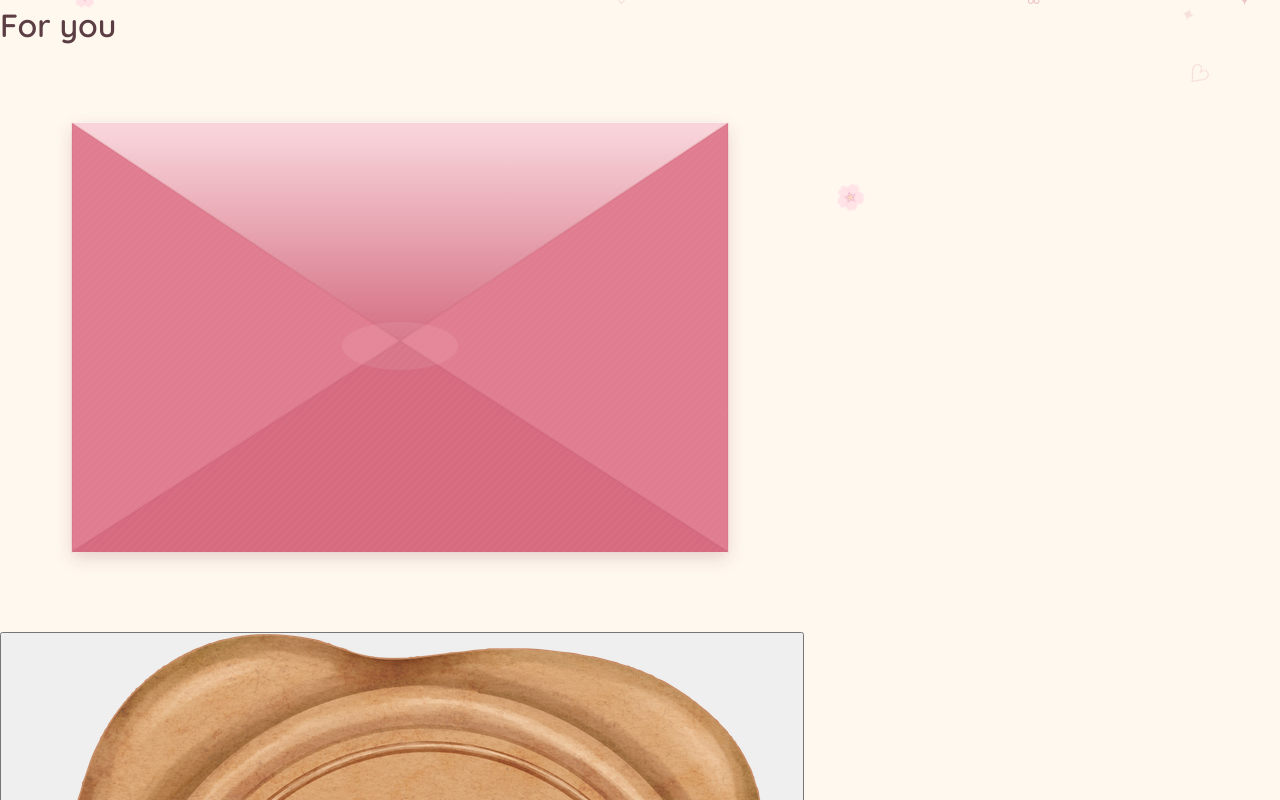
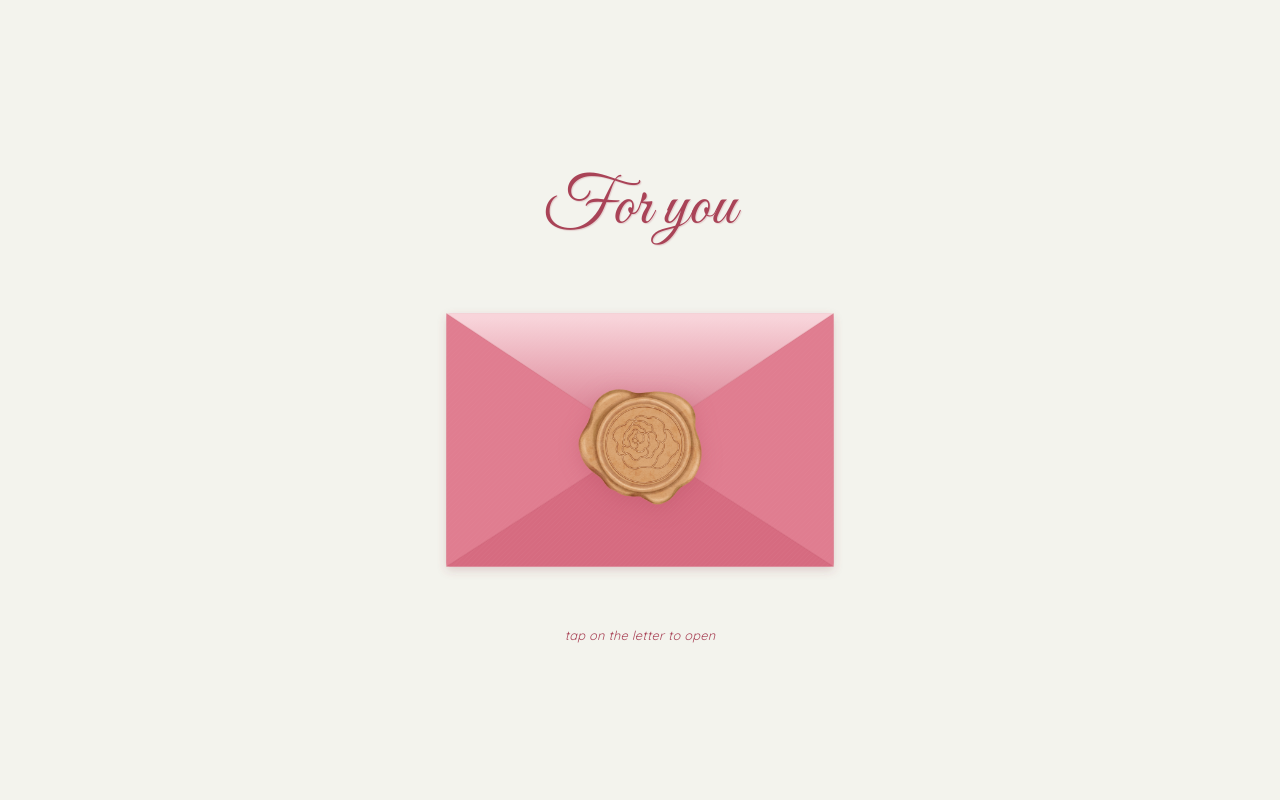
Before and after one commit to maxilaisa/Mahbebeluvsss, a plain HTML site: page index.html in a window 1280 px wide. Shown: the top 800 px of the page. Drawn offline with Linux system fonts and the light colour scheme.

Commit message:
Update style.css

```diff
--- a/style.css
+++ b/style.css
@@ -39,6 +39,119 @@ body {
 
 .hidden {
   display: none !important;
+}
+
+/* ── Envelope Landing ── */
+.envelope-landing {
+  position: fixed;
+  inset: 0;
+  z-index: 100;
+  display: flex;
+  align-items: center;
+  justify-content: center;
+  background: #f3f3ed;
+  transition: opacity 0.6s ease, visibility 0.6s ease;
+}
+
+.envelope-landing.is-opened {
+  opacity: 0;
+  visibility: hidden;
+  pointer-events: none;
+}
+
+.envelope-scene {
+  width: min(92vw, 520px);
+  text-align: center;
+  padding: 1.5rem;
+}
+
+.envelope-title {
+  font-family: 'Great Vibes', 'Brush Script MT', cursive;
+  font-size: clamp(2.75rem, 10vw, 4.25rem);
+  font-weight: 400;
+  color: var(--rose-dark);
+  text-shadow: rgba(169, 67, 87, 0.2) 1px 1px 1px;
+  margin-bottom: 0.5rem;
+  transition: opacity 0.45s ease, transform 0.45s ease;
+}
+
+.envelope-stage {
+  position: relative;
+  width: 100%;
+  margin: 0 auto;
+}
+
+.envelope-img {
+  display: block;
+  width: 100%;
+  height: auto;
+  user-select: none;
+  transition: opacity 0.55s ease, transform 0.55s ease;
+}
+
+.envelope-seal {
+  position: absolute;
+  left: 50%;
+  top: 52%;
+  width: 26%;
+  transform: translate(-50%, -50%);
+  padding: 0;
+  border: none;
+  background: none;
+  cursor: pointer;
+  transition: transform 0.35s ease, opacity 0.45s ease;
+}
+
+.envelope-seal img {
+  display: block;
+  width: 100%;
+  height: auto;
+  user-select: none;
+  pointer-events: none;
+  filter: drop-shadow(0 4px 10px rgba(169, 67, 87, 0.25));
+}
+
+.envelope-seal:hover {
+  transform: translate(-50%, -50%) scale(1.06);
+}
+
+.envelope-seal:active {
+  transform: translate(-50%, -50%) scale(0.98);
+}
+
+.envelope-hint {
+  margin-top: 1rem;
+  font-family: var(--font-body);
+  font-size: 0.8rem;
+  font-style: italic;
+  letter-spacing: 0.02em;
+  color: var(--rose-dark);
+  transition: opacity 0.45s ease, transform 0.45s ease;
+}
+
+.envelope-landing.is-opening .envelope-title,
+.envelope-landing.is-opening .envelope-hint {
+  opacity: 0;
+  transform: translateY(-8px);
+}
+
+.envelope-landing.is-opening .envelope-seal {
+  opacity: 0;
+  transform: translate(-50%, -72%) scale(1.15);
+}
+
+.envelope-landing.is-opening .envelope-img {
+  opacity: 0;
+  transform: translateY(-24px) scale(1.03);
+}
+
+.petals--idle {
+  opacity: 0;
+  transition: opacity 0.8s ease 0.3s;
+}
+
+body.story-open .petals--idle {
+  opacity: 1;
 }
 
 .script-title {
@@ -866,12 +979,25 @@ body {
   html {
     scroll-behavior: auto;
   }
+
+  .envelope-landing.is-opening .envelope-seal,
+  .envelope-landing.is-opening .envelope-img {
+    transform: none;
+  }
 }
 
 /* ── Responsive ── */
 @media (max-width: 480px) {
   .section {
     padding: 3.5rem 1.25rem;
+  }
+
+  .envelope-scene {
+    width: min(94vw, 420px);
+  }
+
+  .envelope-hint {
+    font-size: 0.72rem;
   }
 
   .letter-paper {
```
